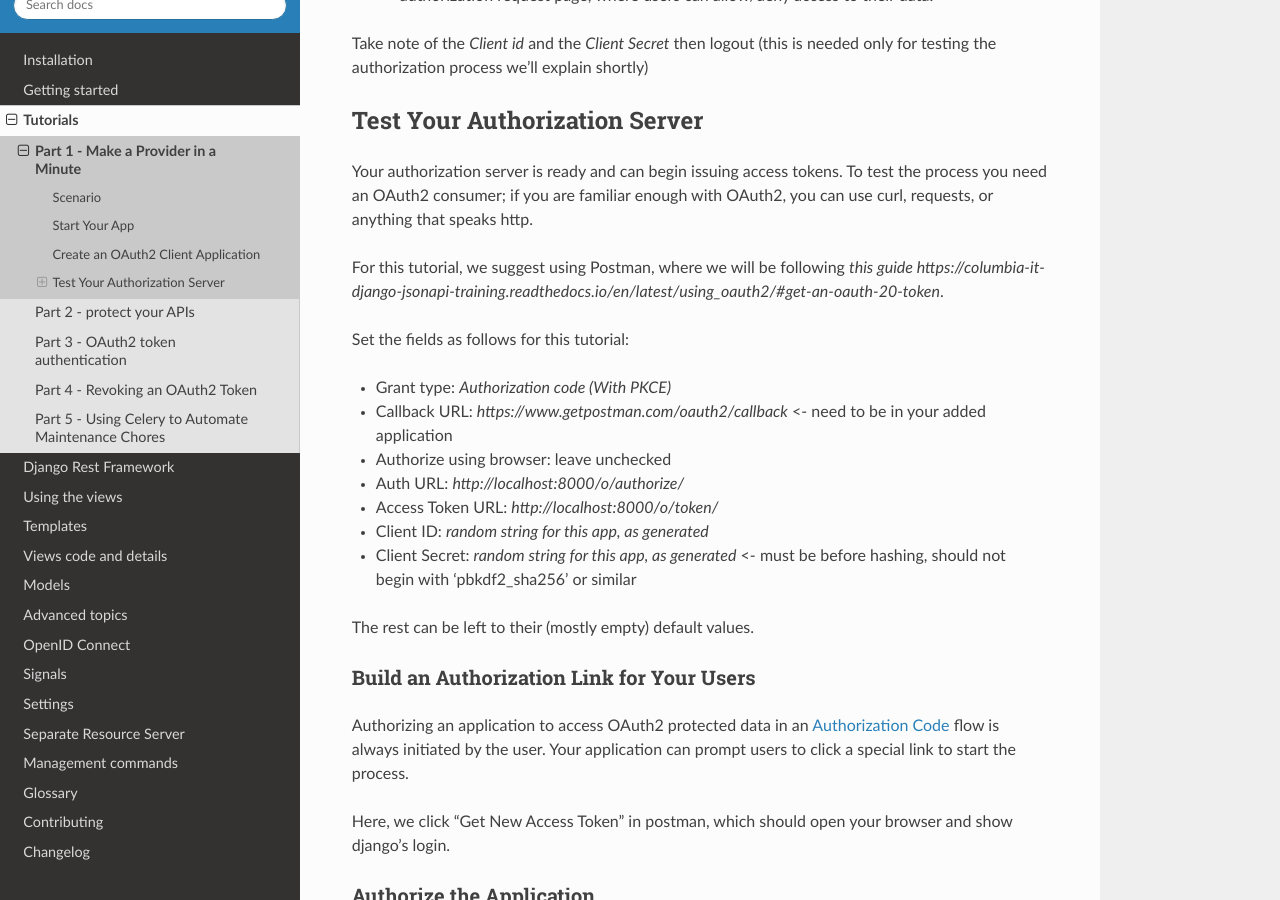
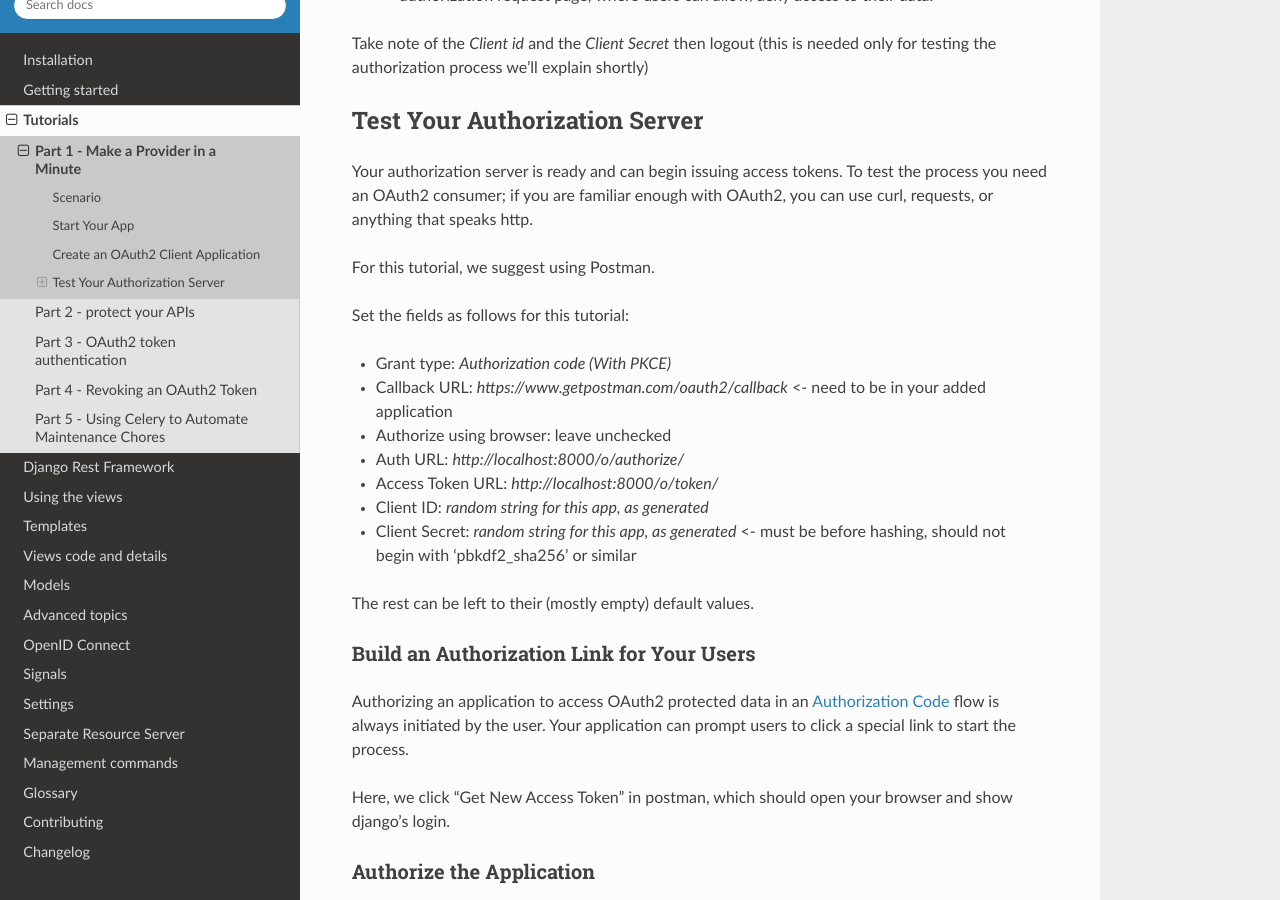
Before and after one commit to jazzband/django-oauth-toolkit, a Sphinx documentation site: the page built from docs/tutorial/tutorial_01.rst, in a window 1280 px wide and 900 px high, scrolled down 2222 px. Built offline with Sphinx 7.4.7 and the Read the Docs theme 2.0.0, drawn with Linux system fonts in a browser that asks for light colours; the version number is read from the project's files by our own code.

Commit message:
Update docs/tutorial/tutorial_01.rst
Co-authored-by: Alan Crosswell <alan@crosswell.us>

```diff
--- a/docs/tutorial/tutorial_01.rst
+++ b/docs/tutorial/tutorial_01.rst
@@ -107,7 +107,7 @@
 Your authorization server is ready and can begin issuing access tokens. To test the process you need an OAuth2
 consumer; if you are familiar enough with OAuth2, you can use curl, requests, or anything that speaks http.
 
-For this tutorial, we suggest using Postman, where we will be following `this guide https://columbia-it-django-jsonapi-training.readthedocs.io/en/latest/using_oauth2/#get-an-oauth-20-token`.
+For this tutorial, we suggest using Postman.
 
 Set the fields as follows for this tutorial:
 
```
